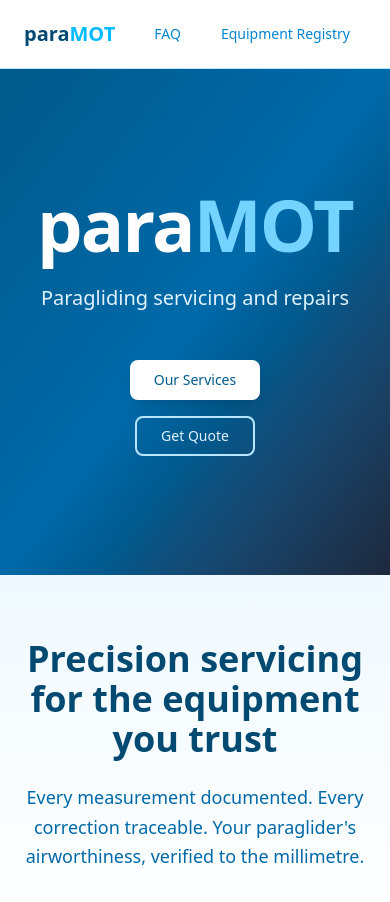
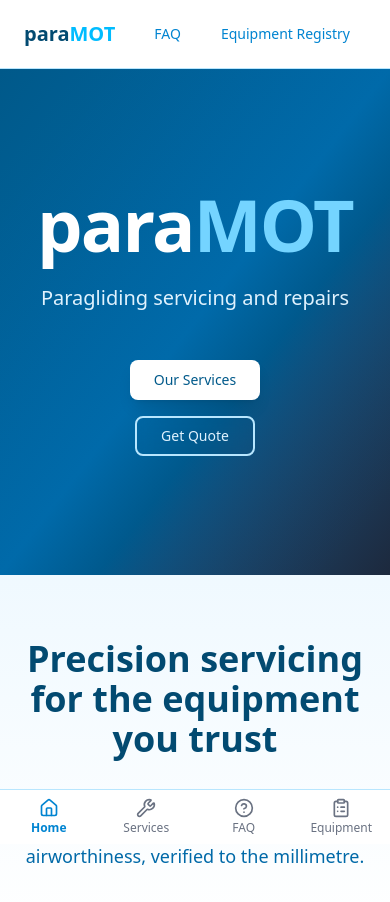
Before and after one commit to Skye-flyhigh/paramot-website, a Next.js app: page / in a window 390 px wide. Shown: the top 902 px of the page. Built offline with nearby package versions, Linux system fonts and the light colour scheme.

Commit message:
feat(mobile-nav): Adding a mobile navbar for smaller screens

```diff
--- a/src/app/layout.tsx
+++ b/src/app/layout.tsx
@@ -1,6 +1,7 @@
 import { Geist, Geist_Mono } from 'next/font/google';
 
 import Footer from '@/components/Footer';
+import MobileTabBar from '@/components/MobileTabBar';
 import Nav from '@/components/Nav';
 import { siteMetadata } from '@/lib/helper/metadata';
 import './globals.css';
@@ -26,8 +27,9 @@ export default function RootLayout({
     <html lang="en">
       <body className={`${geistSans.variable} ${geistMono.variable} antialiased`}>
         <Nav />
-        {children}
+        <div className="pb-16 sm:pb-0">{children}</div>
         <Footer />
+        <MobileTabBar />
       </body>
     </html>
   );
--- /dev/null
+++ b/src/components/MobileTabBar.tsx
@@ -0,0 +1,67 @@
+'use client';
+
+import { ClipboardList, HelpCircle, Home, Wrench, type LucideIcon } from 'lucide-react';
+import Link from 'next/link';
+import { usePathname } from 'next/navigation';
+
+interface Tab {
+  href: string;
+  label: string;
+  icon: LucideIcon;
+  /** Match these path prefixes for active state */
+  matchPrefixes: string[];
+}
+
+const tabs: Tab[] = [
+  { href: '/', label: 'Home', icon: Home, matchPrefixes: [] },
+  {
+    href: '/services',
+    label: 'Services',
+    icon: Wrench,
+    matchPrefixes: ['/services'],
+  },
+  { href: '/faq', label: 'FAQ', icon: HelpCircle, matchPrefixes: ['/faq'] },
+  {
+    href: '/equipment',
+    label: 'Equipment',
+    icon: ClipboardList,
+    matchPrefixes: ['/equipment'],
+  },
+];
+
+export default function MobileTabBar() {
+  const pathname = usePathname();
+
+  function isActive(tab: Tab): boolean {
+    if (tab.matchPrefixes.length === 0) return pathname === '/';
+
+    return tab.matchPrefixes.some((prefix) => pathname.startsWith(prefix));
+  }
+
+  return (
+    <nav
+      aria-label="Mobile navigation"
+      className="fixed bottom-0 left-0 right-0 z-50 border-t border-sky-200 bg-white pb-[env(safe-area-inset-bottom)] sm:hidden"
+    >
+      <div className="flex">
+        {tabs.map((tab) => {
+          const active = isActive(tab);
+          const Icon = tab.icon;
+
+          return (
+            <Link
+              key={tab.href}
+              href={tab.href}
+              className={`flex flex-1 flex-col items-center gap-0.5 py-2 text-xs transition-colors ${
+                active ? 'font-bold text-sky-600' : 'text-gray-500 hover:text-sky-600'
+              }`}
+            >
+              <Icon className="h-5 w-5" />
+              <span>{tab.label}</span>
+            </Link>
+          );
+        })}
+      </div>
+    </nav>
+  );
+}
```
